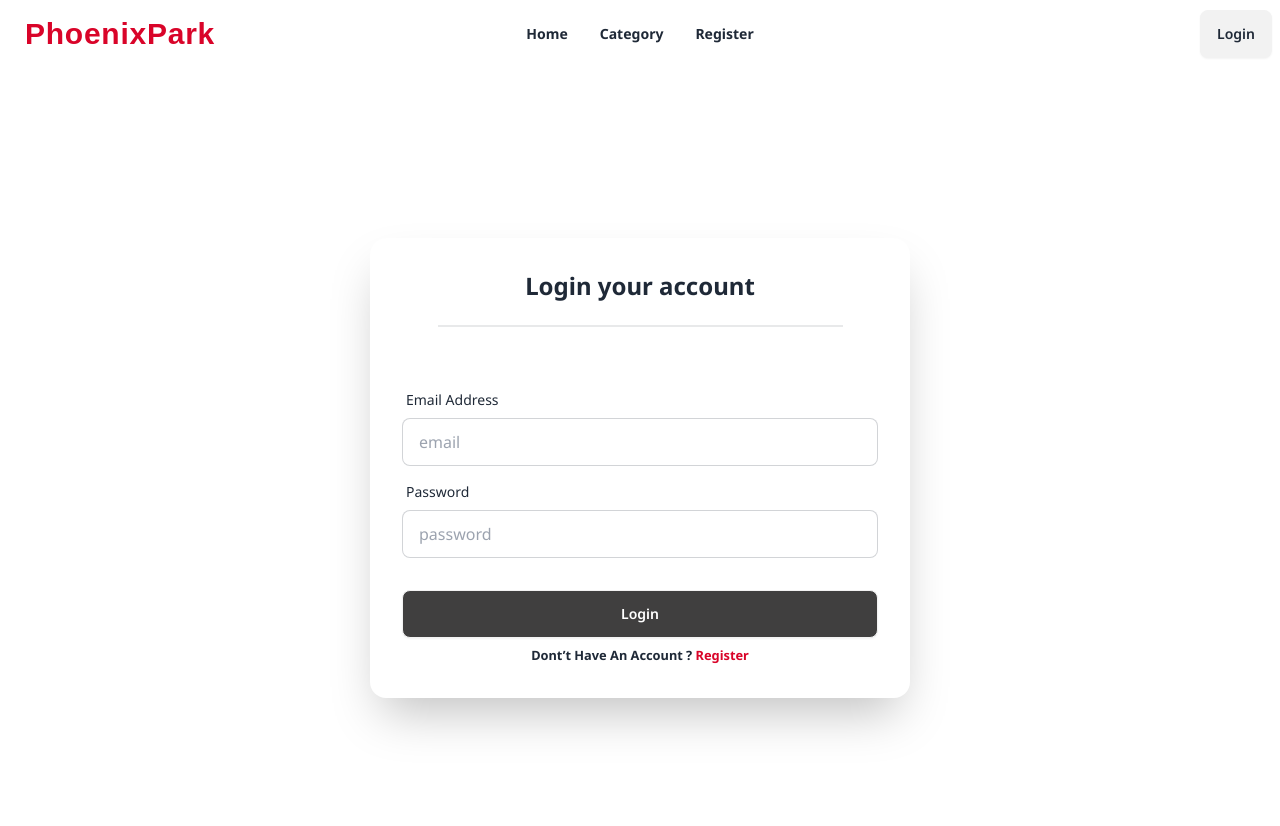
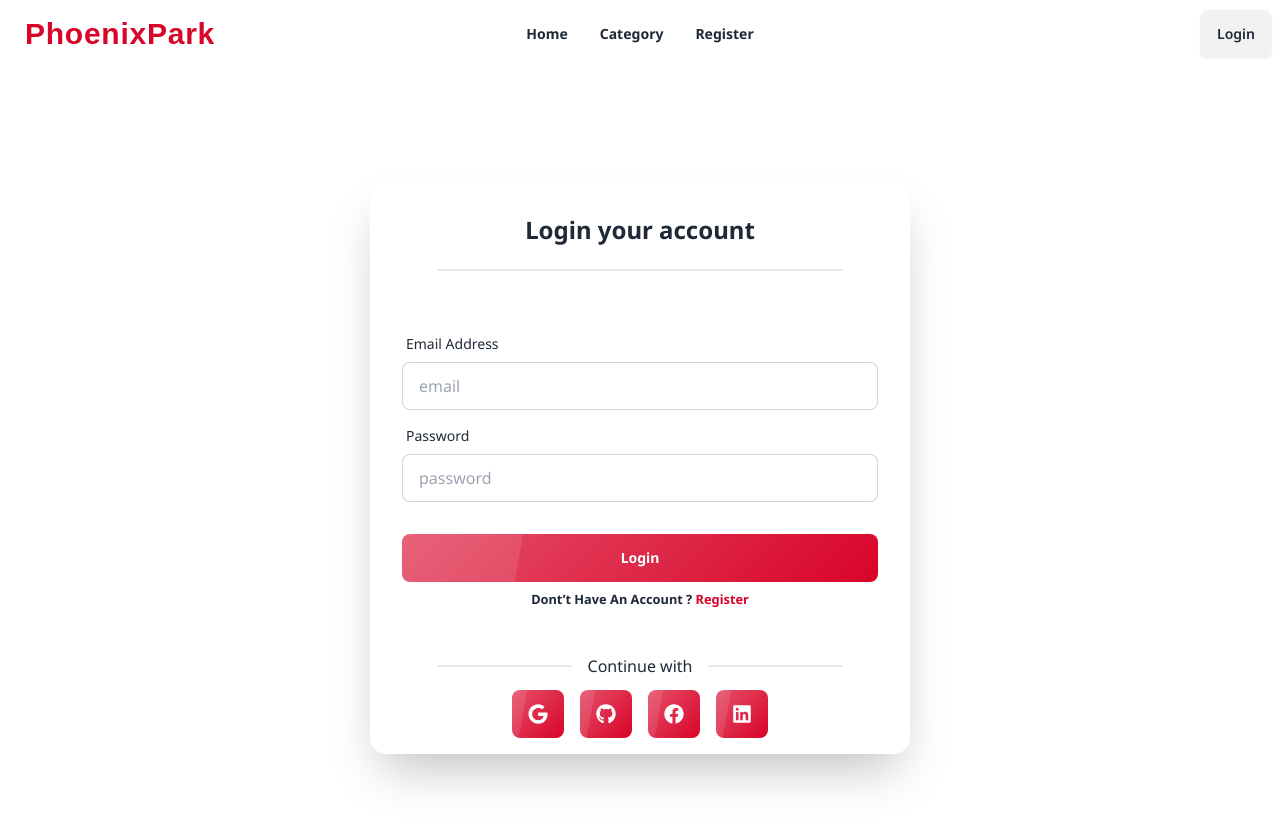
Before and after one commit to ahmed-niaz/PhoenixPark, a React (Vite) app: page /login in a window 1280 px wide. Shown: the top 826 px of the page. Built offline with nearby package versions, Linux system fonts and the light colour scheme; no server answers; a web font is replaced by a local one.

Commit message:
Authenticate with firebase for  google and makeing custom hook

```diff
--- a/index.html
+++ b/index.html
@@ -2,7 +2,7 @@
 <html lang="en" data-theme="light">
   <head>
     <meta charset="UTF-8" />
-    <link rel="icon" type="image/svg+xml" href="/" />
+    <link rel="icon" type="image/svg+xml" href="" />
     <meta name="viewport" content="width=device-width, initial-scale=1.0" />
     <title>PhoenixPark</title>
   </head>
--- a/src/components/Card.jsx
+++ b/src/components/Card.jsx
@@ -19,7 +19,7 @@ const Card = ({ estate }) => {
           <p>{description}</p>
           <div className="card-actions justify-center">
 
-            <Link to={`/estate/${id}`} className="btn  w-10/12 mx-auto border-[#d90429] border-2 font-bold text-xl text-[#d90429]">View Property</Link>
+            <Link to={`/estate/${id}`} className="btn glass  w-10/12 mx-auto bg-[#d90429] border-2 font-bold text-xl text-white">View Property</Link>
 
           </div>
         </div>
--- a/src/components/CategoryList.jsx
+++ b/src/components/CategoryList.jsx
@@ -14,7 +14,7 @@ const CategoryList = ({ cat }) => {
           <div className="card-actions justify-center">
             <Link
               to="/"
-              className="btn  w-10/12 mx-auto border-[#d90429] border-2 font-bold text-xl text-[#d90429]"
+              className="btn glass  w-10/12 mx-auto bg-[#d90429] border-2 font-bold text-xl text-white"
             >
               View Property List
             </Link>
--- /dev/null
+++ b/src/components/SocialLogin.jsx
@@ -0,0 +1,26 @@
+import { FaFacebook, FaGithub, FaGoogle, FaLinkedin } from "react-icons/fa";
+import useAuth from "../hooks/useAuth";
+const SocialLogin = () => {
+    const {googleLogin} = useAuth()
+  return (
+    <main>
+      <div className="divider w-3/4 mx-auto">Continue with</div>
+      <div className="flex justify-center mb-4 gap-4">
+        <button onClick={()=>googleLogin()} className="btn text-white  glass bg-[#d90429]">
+          <FaGoogle size={20}/>
+        </button>
+        <button className="btn text-white  glass bg-[#d90429]">
+          <FaGithub size={20}/>
+        </button>
+        <button className="btn text-white  glass bg-[#d90429]">
+        <FaFacebook size={20}/>
+        </button>
+        <button className="btn text-white  glass bg-[#d90429]">
+        <FaLinkedin size={20}/>
+        </button>
+      </div>
+    </main>
+  );
+};
+
+export default SocialLogin;
--- /dev/null
+++ b/src/hooks/useAuth.jsx
@@ -0,0 +1,9 @@
+import { useContext } from "react";
+import { AuthContext } from "../providers/FirebaseProvider";
+
+const useAuth = () => {
+  const information = useContext(AuthContext);
+  return information;
+};
+
+export default useAuth;
--- a/src/pages/Details.jsx
+++ b/src/pages/Details.jsx
@@ -5,8 +5,7 @@ const Details = () => {
   const { id } = useParams();
   const idInt = parseInt(id);
   const realEstate = estate.find((e) => e.id === idInt);
-  // console.log(estate);
-  // console.log(realEstate);
+
   const {
     image,
     estate_title,
--- a/src/pages/Login.jsx
+++ b/src/pages/Login.jsx
@@ -1,13 +1,13 @@
-import { useContext } from "react";
 import { Helmet } from "react-helmet";
 import { Link } from "react-router-dom";
-import { AuthContext } from "../providers/FirebaseProvider";
 import { useForm } from "react-hook-form";
+import SocialLogin from "../components/SocialLogin";
+import useAuth from "../hooks/useAuth";
 
 
 
 const Login = () => {
-    const {loginUser} = useContext(AuthContext)
+    const {loginUser} = useAuth()
     const {
         register,
         handleSubmit,
@@ -76,7 +76,7 @@ const Login = () => {
                 )}
               </div>
               <div className="form-control mt-6">
-                <button className="btn bg-[#403F3F] text-white">Login</button>
+                <button className="btn glass bg-[#d90429] text-white font-bold">Login</button>
               </div>
               <small className="text-center font-bold">
                 Dont’t Have An Account ?{" "}
@@ -85,7 +85,7 @@ const Login = () => {
                 </Link>
               </small>
             </form>
-            {/* <SocialLogin /> */}
+            <SocialLogin />
           </div>
         </div>
       </div>
--- a/src/pages/Register.jsx
+++ b/src/pages/Register.jsx
@@ -1,11 +1,10 @@
-import { useContext } from "react";
-import { AuthContext } from "../providers/FirebaseProvider";
 import { Helmet } from "react-helmet";
 import { Link } from "react-router-dom";
 import { useForm } from "react-hook-form";
+import useAuth from "../hooks/useAuth";
 
 const Register = () => {
-  const { registerUser } = useContext(AuthContext);
+  const { registerUser } = useAuth();
   const {
     register,
     handleSubmit,
@@ -104,7 +103,7 @@ const Register = () => {
                 </small>
               </div>
               <div className="form-control mt-6">
-                <button className="btn bg-[#403F3F] text-white">
+                <button className="btn glass bg-[#d90429] text-white font-bold">
                   Register
                 </button>
               </div>
--- a/src/providers/FirebaseProvider.jsx
+++ b/src/providers/FirebaseProvider.jsx
@@ -4,10 +4,13 @@ import {
   createUserWithEmailAndPassword,
   onAuthStateChanged,
   signInWithEmailAndPassword,
+  signInWithPopup,
 } from "firebase/auth";
 import auth from "../services/firebase.config";
+import { GoogleAuthProvider } from "firebase/auth";
 
 export const AuthContext = createContext(null);
+const googleProvider = new GoogleAuthProvider();
 const FirebaseProvider = ({ children }) => {
   const [user, setUser] = useState(null);
   const registerUser = (email, password) => {
@@ -16,6 +19,9 @@ const FirebaseProvider = ({ children }) => {
   const loginUser = (email,password)=>{
     return signInWithEmailAndPassword(auth, email, password);
   }
+  const googleLogin = ()=>{
+    return signInWithPopup(auth, googleProvider)
+  }
   useEffect(() => {
     onAuthStateChanged(auth, (user) => {
       if (user) {
@@ -23,7 +29,7 @@ const FirebaseProvider = ({ children }) => {
       }
     });
   }, []);
-  const information = { user, setUser, registerUser,loginUser };
+  const information = { user, setUser, registerUser,loginUser,googleLogin };
   return (
     <AuthContext.Provider value={information}>{children}</AuthContext.Provider>
   );
```
